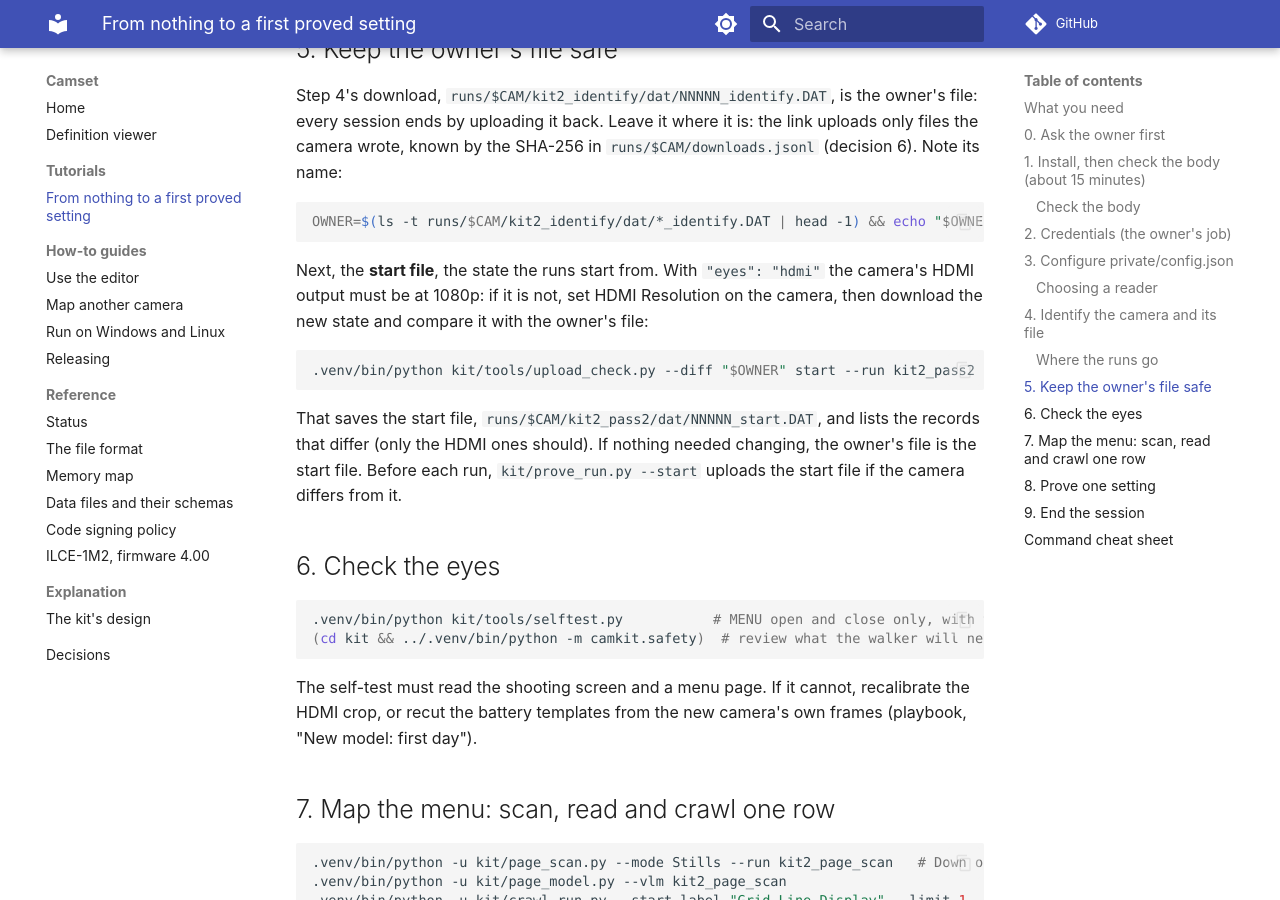
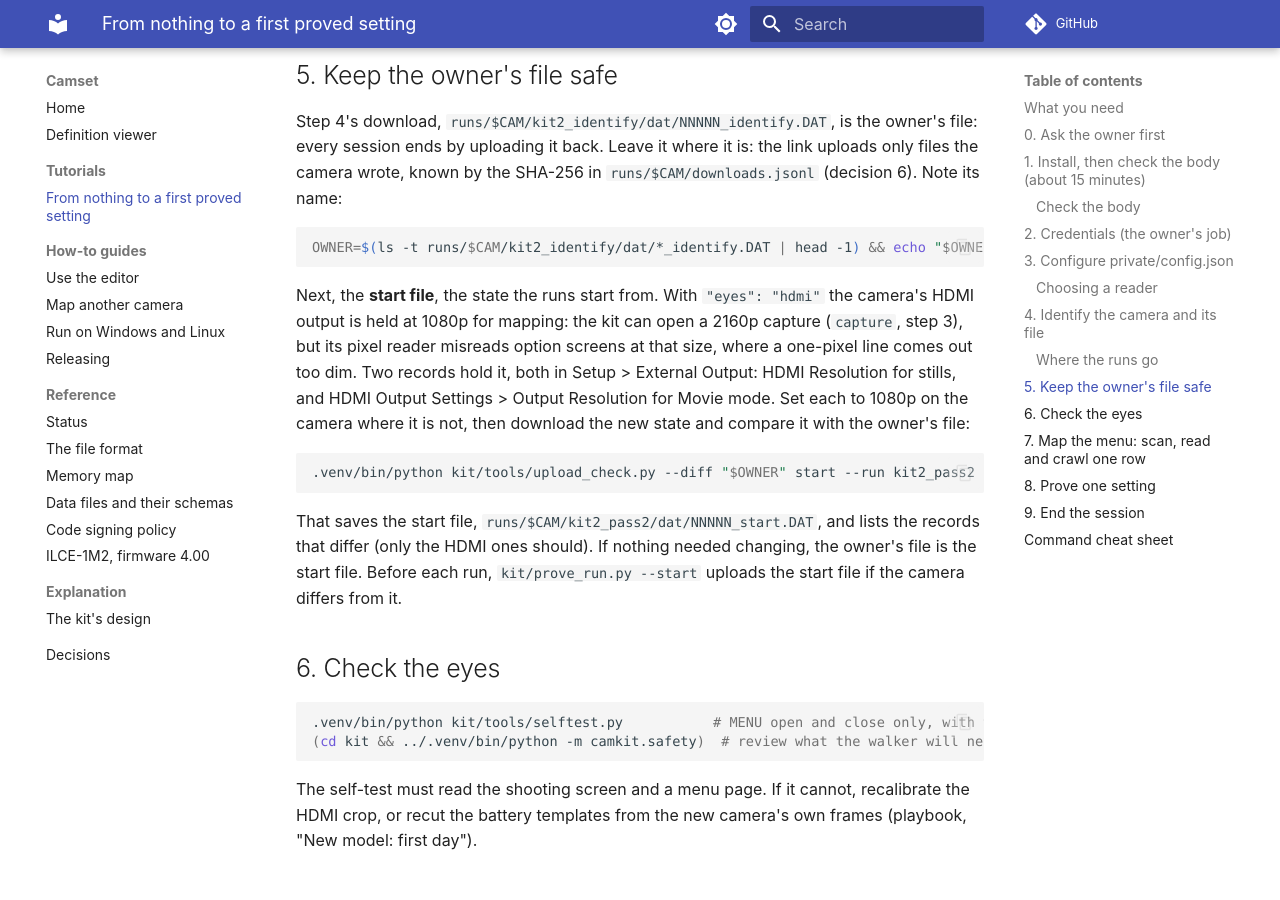
Before and after one commit to camset-dev/camset, an MkDocs documentation site: the page built from docs/QUICKSTART.md, in a window 1280 px wide and 900 px high, scrolled down 5217 px. Built offline with MkDocs 1.6.1 and Material for MkDocs 9.7.7, drawn with Linux system fonts in a browser that asks for light colours; comment, search, counter and statistics services are not loaded; some of the changed text lies outside the part shown.

Commit message:
Docs: the statements that disagreed with the tools now agree
The scope template's path, the home page's claim that a definition says when a value was proved, the 4K capture
(held at 1080p because the pixel reader misreads option screens at 2160p, said once in QUICKSTART step 5), the
background mode no tool has, selftest's docstring, a dead reference in build_docs, and when to read the rules
(section 1 before the first command that opens the link) now match the code.

Signed-off-by: camset-dev <camset-dev@proton.me>

````diff
--- a/docs/QUICKSTART.md
+++ b/docs/QUICKSTART.md
@@ -1,7 +1,8 @@
 # Quick start: from nothing to a first proved setting
 
 This page takes an agent, or a person, from a fresh machine to one setting proved on the camera, in about an hour.
-**Read the [playbook](REMAPPING_PLAYBOOK.md)'s section 1 (the rules) before step 5.** Mapping with an older clone?
+**Read the [playbook](REMAPPING_PLAYBOOK.md)'s section 1 (the rules) before step 4, the first command that opens the
+camera's link.** Mapping with an older clone?
 [CONTRIBUTING](https://github.com/camset-dev/camset/blob/main/CONTRIBUTING.md) says how to take in a newer kit.
 
 ## What you need
@@ -19,8 +20,8 @@ The body check at the end of step 1 says, from Sony's SDK tables, what the kit c
 - **A USB-C data cable,** with the camera's USB Connection Mode set to PC Remote. Wired LAN (Remote Shoot Function and
   Access Authen. on, set up by the owner) can replace USB; the kit has no Wi-Fi mode yet.
 - **Eyes,** how the kit sees the screen: the camera's own OSD image through the SDK (`"eyes": "osd"`), on bodies that
-  have it (the body check says). **An HDMI capture dongle is optional** (Elgato Cam Link 4K, the camera's HDMI at
-  1080p, a micro-to-full HDMI cable for micro-HDMI): faster, and needed only without the OSD image. Scan the menu with
+  have it (the body check says). **An HDMI capture dongle is optional** (Elgato Cam Link 4K, and a micro-to-full HDMI
+  cable for micro-HDMI): faster, and needed only without the OSD image. Scan the menu with
   the same eyes as the runs.
 - **A reader:** at least one vision-language model (VLM) besides the built-in OCR. You choose it, and pay for it if it
   costs money ([Choosing a reader](#choosing-a-reader)).
@@ -192,9 +193,11 @@ uploading it back. Leave it where it is: the link uploads only files the camera
 OWNER=$(ls -t runs/$CAM/kit2_identify/dat/*_identify.DAT | head -1) && echo "$OWNER"
 ```
 
-Next, the **start file**, the state the runs start from. With `"eyes": "hdmi"` the camera's HDMI output must be at
-1080p: if it is not, set HDMI Resolution on the camera, then download the new state and compare it with the owner's
-file:
+Next, the **start file**, the state the runs start from. With `"eyes": "hdmi"` the camera's HDMI output is held at
+1080p for mapping: the kit can open a 2160p capture (`capture`, step 3), but its pixel reader misreads option screens
+at that size, where a one-pixel line comes out too dim. Two records hold it, both in Setup > External Output: HDMI
+Resolution for stills, and HDMI Output Settings > Output Resolution for Movie mode. Set each to 1080p on the camera
+where it is not, then download the new state and compare it with the owner's file:
 
 ```sh
 .venv/bin/python kit/tools/upload_check.py --diff "$OWNER" start --run kit2_pass2
````
Also changed, not shown: AGENTS.md (+1 -1 lines), docs/REMAPPING_PLAYBOOK.md (+5 -4 lines), docs/index.md (+2 -2 lines), docs/models/ILCE-1M2_fw4.00.md (+2 -2 lines), 3 other files.
